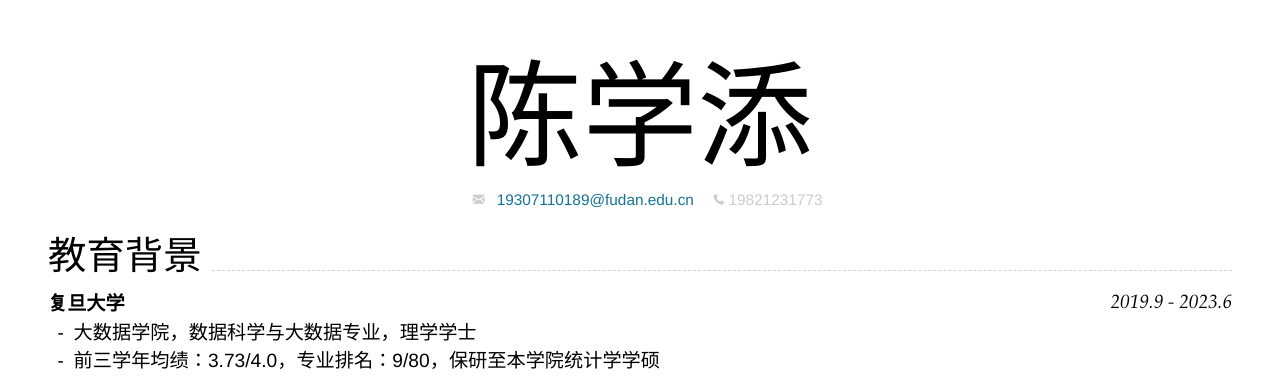
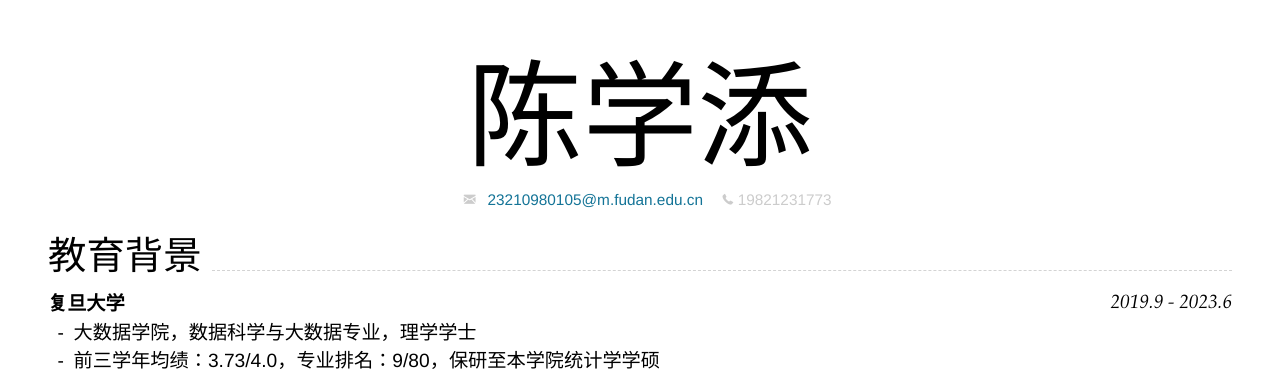
Before and after one commit to Darkroom-Godot/CV, a Jekyll site: the page built from index.md, in a window 1280 px wide. Shown: the top 377 px of the page. Built offline with Jekyll 4.4.1, drawn with Linux system fonts in a browser that asks for light colours; nearby versions of some CDN libraries.

Commit message:
2308-new

```diff
--- a/index.md
+++ b/index.md
@@ -2,8 +2,8 @@
 layout: cv
 title: 陈学添
 email:
-  url: mailto:19307110189@fudan.edu.cn
-  text: 19307110189@fudan.edu.cn
+  url: mailto:23210980105@m.fudan.edu.cn
+  text: 23210980105@m.fudan.edu.cn
 phone: 19821231773
 ---
 
```
